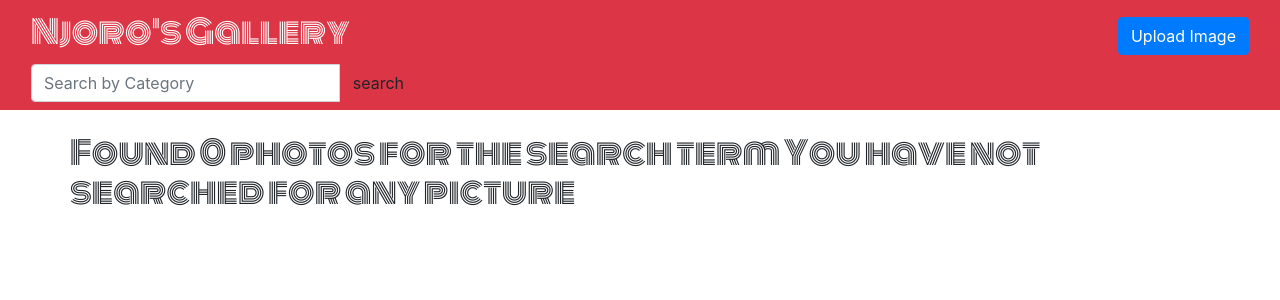
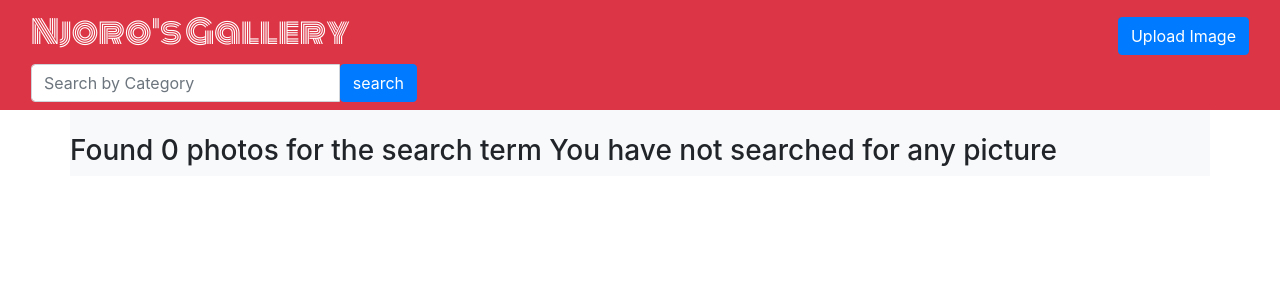
Before and after one commit to njoroge33/gallery, a Django app: page /search/ in a window 1280 px wide. Shown: the top 300 px of the page. Run offline with Django 3.2, Linux system fonts and the light colour scheme; some libraries are stand-ins or nearby versions.

Commit message:
style the  search.html file

```diff
--- a/image/templates/navbar.html
+++ b/image/templates/navbar.html
@@ -14,7 +14,7 @@
         <div class="input-group">
           <input type="text" class="form-control" placeholder="Search by Category" name="category">
           <div class="input-group-btn">
-            <button class="btn btn-default" type="submit">search</button>
+            <button class="btn btn-primary" type="submit">search</button>
           </div>
         </div>
 
--- a/image/templates/search.html
+++ b/image/templates/search.html
@@ -1,12 +1,12 @@
 {%extends 'base.html'%}
 {% block content %}
-<div class="container"> <br>
+<div class="container bg-light"> <br>
 
   <div class="row">
     {% if pics%}
-      <h2>Found {{ pics|length }} of searched term {{message}}</h2> <hr>
+      <h3>Found {{ pics|length }} of searched term {{message}}</h3> <hr>
     {% else %}
-      <h2> Found 0 photos for the search term {{message}}</h2> <hr>
+      <h3> Found 0 photos for the search term {{message}}</h3> <hr>
     {% endif %}
 
   </div>
@@ -16,7 +16,7 @@
   {% if pics %}
     {% for pic in pics %}
       <div class="col-sm-6 col-md-3">
-          <h1>{{pic.image_name}}</h1>
+          <h3>{{pic.image_name}}</h3>
       </div>
     {% endfor %}
   {% endif %}
--- a/static/css/index.css
+++ b/static/css/index.css
@@ -1,4 +1,5 @@
 h2 {
+    color:white;
     font-family: 'Monoton', cursive;
 }
 
@@ -6,6 +7,7 @@ h2 {
     background-image: url("https://static.bhphotovideo.com/explora/sites/default/files/TS-Night-Photography.jpg");
     background-repeat: no-repeat;
     background-size: cover;
+    color:white;
     font-family: 'Creepster', cursive;
     font-size: 30px;
     height: 90vh;
```
